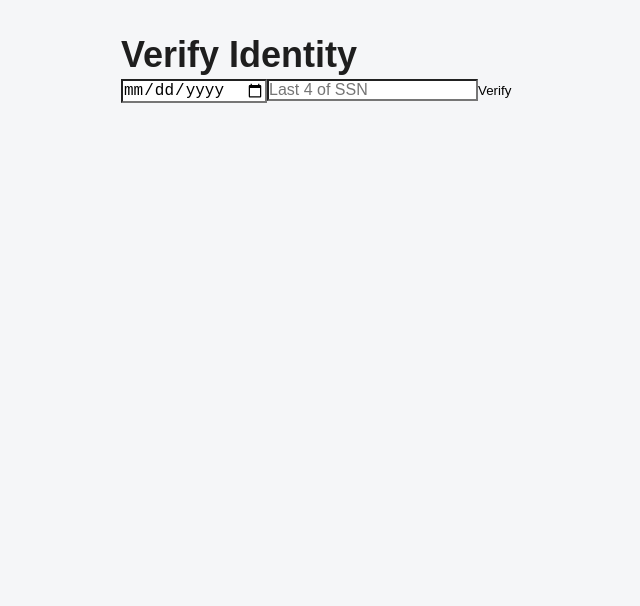
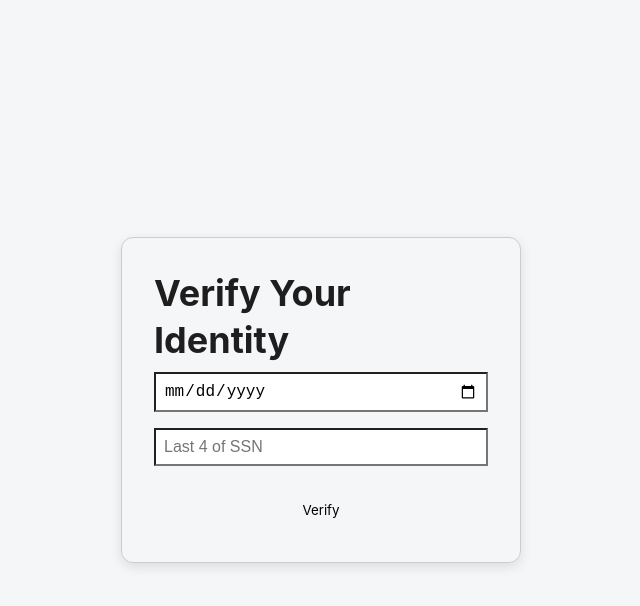
Before and after one commit to oaklineworkspace/oakline-frontend, a Next.js app: page /enroll in a window 1280 px wide. Shown: the top 606 px of the page, without its empty margins (319-959 px from the left). Built offline with nearby package versions, Linux system fonts and the light colour scheme.

Commit message:
Update enroll.js

```diff
--- a/pages/enroll.js
+++ b/pages/enroll.js
@@ -1,57 +1,129 @@
+// pages/enroll.js
 import { useState } from 'react';
-import axios from 'axios';
 import { useRouter } from 'next/router';
 
-export default function Enroll() {
+export default function EnrollPage() {
   const router = useRouter();
-  const [step, setStep] = useState(1);
-  const [dob, setDob] = useState('');
-  const [ssnLast4, setSsnLast4] = useState('');
-  const [applicationId, setApplicationId] = useState('');
-  const [password, setPassword] = useState('');
-  const [error, setError] = useState('');
+  const [step, setStep] = useState(1); // 1 = verify, 2 = enroll
+  const [formData, setFormData] = useState({ dob: '', ssnLast4: '', password: '' });
+  const [userInfo, setUserInfo] = useState(null);
+  const [loading, setLoading] = useState(false);
+  const [message, setMessage] = useState('');
 
-  const handleVerify = async () => {
-    setError('');
+  const backendUrl = process.env.NEXT_PUBLIC_BACKEND_URL || 'http://localhost:3001';
+
+  const handleChange = (e) => setFormData({ ...formData, [e.target.name]: e.target.value });
+
+  // Step 1: Verify identity (using applications table)
+  const handleVerify = async (e) => {
+    e.preventDefault();
+    setLoading(true);
+    setMessage('');
     try {
-      const res = await axios.post('/api/users/verify-identity', { dob, ssnLast4 });
-      setApplicationId(res.data.application.id);
+      const res = await fetch(`${backendUrl}/api/users/verify-identity`, {
+        method: 'POST',
+        headers: { 'Content-Type': 'application/json' },
+        body: JSON.stringify({ dob: formData.dob, ssnLast4: formData.ssnLast4 })
+      });
+      const data = await res.json();
+
+      if (!res.ok) throw new Error(data.error || 'Verification failed');
+
+      setUserInfo(data.user); // expects: id, first_name, middle_name, last_name, email
       setStep(2);
+      setFormData((prev) => ({ ...prev, password: '' }));
     } catch (err) {
-      setError(err.response?.data?.error || 'Verification failed');
+      console.error(err);
+      setMessage(err.message);
+    } finally {
+      setLoading(false);
     }
   };
 
-  const handleEnroll = async () => {
-    setError('');
+  // Step 2: Enroll user (creates auth.user + profile)
+  const handleEnroll = async (e) => {
+    e.preventDefault();
+    setLoading(true);
+    setMessage('');
     try {
-      const res = await axios.post('/api/users/enroll', { applicationId, password });
-      alert('Enrollment successful! You can now log in.');
-      router.push('/login');
+      const res = await fetch(`${backendUrl}/api/users/enroll`, {
+        method: 'POST',
+        headers: { 'Content-Type': 'application/json' },
+        body: JSON.stringify({
+          applicationId: userInfo.id, // link to applications.id
+          email: userInfo.email,
+          password: formData.password,
+          first_name: userInfo.first_name,
+          middle_name: userInfo.middle_name || '',
+          last_name: userInfo.last_name
+        })
+      });
+      const data = await res.json();
+
+      if (!res.ok) throw new Error(data.error || 'Enrollment failed');
+
+      setMessage('Enrollment successful! Redirecting to sign-in...');
+      setTimeout(() => router.push('/sign-in'), 2000);
     } catch (err) {
-      setError(err.response?.data?.error || 'Enrollment failed');
+      console.error(err);
+      setMessage(err.message);
+    } finally {
+      setLoading(false);
     }
   };
 
   return (
-    <div style={{ maxWidth: '400px', margin: '2rem auto', fontFamily: 'sans-serif' }}>
-      {step === 1 && (
-        <div>
-          <h2>Verify Identity</h2>
-          <input type="date" value={dob} onChange={e => setDob(e.target.value)} placeholder="Date of Birth" />
-          <input type="text" value={ssnLast4} onChange={e => setSsnLast4(e.target.value)} placeholder="Last 4 of SSN" maxLength={4} />
-          <button onClick={handleVerify}>Verify</button>
-          {error && <p style={{ color: 'red' }}>{error}</p>}
-        </div>
-      )}
-      {step === 2 && (
-        <div>
-          <h2>Set Password</h2>
-          <input type="password" value={password} onChange={e => setPassword(e.target.value)} placeholder="Password" />
-          <button onClick={handleEnroll}>Enroll</button>
-          {error && <p style={{ color: 'red' }}>{error}</p>}
-        </div>
-      )}
+    <div style={{ minHeight: '100vh', display: 'flex', justifyContent: 'center', alignItems: 'center', padding: '2rem' }}>
+      <div style={{ width: '100%', maxWidth: '400px', padding: '2rem', border: '1px solid #ccc', borderRadius: '12px', boxShadow: '0 4px 12px rgba(0,0,0,0.1)' }}>
+        {step === 1 && (
+          <form onSubmit={handleVerify}>
+            <h2>Verify Your Identity</h2>
+            <input
+              type="date"
+              name="dob"
+              value={formData.dob}
+              onChange={handleChange}
+              required
+              placeholder="Date of Birth"
+              style={{ width: '100%', padding: '0.5rem', margin: '0.5rem 0' }}
+            />
+            <input
+              type="text"
+              name="ssnLast4"
+              value={formData.ssnLast4}
+              onChange={handleChange}
+              required
+              maxLength={4}
+              placeholder="Last 4 of SSN"
+              style={{ width: '100%', padding: '0.5rem', margin: '0.5rem 0' }}
+            />
+            <button type="submit" disabled={loading} style={{ width: '100%', padding: '0.75rem', marginTop: '1rem', cursor: 'pointer' }}>
+              {loading ? 'Verifying...' : 'Verify'}
+            </button>
+          </form>
+        )}
+
+        {step === 2 && userInfo && (
+          <form onSubmit={handleEnroll}>
+            <h2>Welcome, {`${userInfo.first_name} ${userInfo.middle_name || ''} ${userInfo.last_name}`.trim()}</h2>
+            <p>Email: {userInfo.email}</p>
+            <input
+              type="password"
+              name="password"
+              value={formData.password}
+              onChange={handleChange}
+              required
+              placeholder="Set your password"
+              style={{ width: '100%', padding: '0.5rem', margin: '0.5rem 0' }}
+            />
+            <button type="submit" disabled={loading} style={{ width: '100%', padding: '0.75rem', marginTop: '1rem', cursor: 'pointer' }}>
+              {loading ? 'Enrolling...' : 'Enroll'}
+            </button>
+          </form>
+        )}
+
+        {message && <p style={{ color: message.includes('successful') ? 'green' : 'red', marginTop: '1rem' }}>{message}</p>}
+      </div>
     </div>
   );
 }
```
